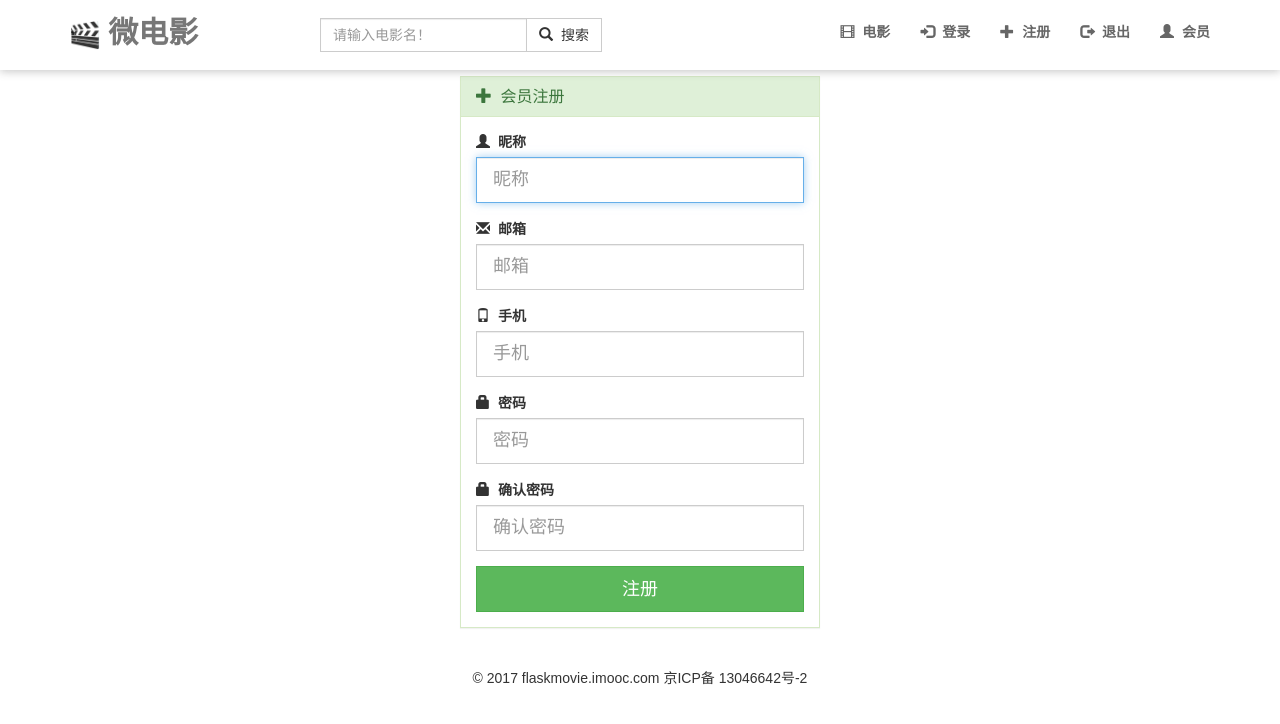
After one commit to summerliu1024/flask_movie, a Flask app: page /register in a window 1280 px wide. The commit adds this page. Shown: the top 724 px of the page. Run offline with Flask 2, Linux system fonts and the light colour scheme; some libraries are stand-ins or nearby versions.

Commit message:
会员注册界面渲染与显示

```diff
--- a/app/home/views.py
+++ b/app/home/views.py
@@ -17,3 +17,8 @@ def login():
 def logout():
     """点击退出 进入登录页面"""
     return redirect(url_for("home.login"))
+
+
+@home.route("/register")
+def register():
+    return render_template("home/register.html")
--- a/app/templates/home/home.html
+++ b/app/templates/home/home.html
@@ -61,7 +61,7 @@
                             class="glyphicon glyphicon-log-in"></span>&nbsp;登录</a>
                 </li>
                 <li>
-                    <a class="curlink" href="register.html"><span class="glyphicon glyphicon-plus"></span>&nbsp;注册</a>
+                    <a class="curlink" href="{{ url_for('home.register') }}"><span class="glyphicon glyphicon-plus"></span>&nbsp;注册</a>
                 </li>
                 <li>
                     <a class="curlink" href="{{ url_for('home.logout') }}"><span
--- /dev/null
+++ b/app/templates/home/register.html
@@ -0,0 +1,45 @@
+{% extends "home/home.html" %}
+
+{% block content %}
+<div class="row">
+        <div class="col-md-4 col-md-offset-4">
+            <div class="panel panel-success">
+                <div class="panel-heading">
+                    <h3 class="panel-title"><span class="glyphicon glyphicon-plus"></span>&nbsp;会员注册</h3>
+                </div>
+                <div class="panel-body">
+                    <form role="form">
+                        <fieldset>
+                            <div class="form-group">
+                                <label for="input_name"><span class="glyphicon glyphicon-user"></span>&nbsp;昵称</label>
+                                <input id="input_name" class="form-control input-lg" placeholder="昵称" name="name" type="text" autofocus>
+                            </div>
+                            <div class="col-md-12" id="error_name"></div>
+                            <div class="form-group">
+                                <label for="input_email"><span class="glyphicon glyphicon-envelope"></span>&nbsp;邮箱</label>
+                                <input id="input_email" class="form-control input-lg" placeholder="邮箱" name="email" type="email" autofocus>
+                            </div>
+                            <div class="col-md-12" id="error_email"></div>
+                            <div class="form-group">
+                                <label for="input_phone"><span class="glyphicon glyphicon-phone"></span>&nbsp;手机</label>
+                                <input id="input_phone" class="form-control input-lg" placeholder="手机" name="phone" type="text" autofocus>
+                            </div>
+                            <div class="col-md-12" id="error_phone"></div>
+                            <div class="form-group">
+                                <label for="input_password"><span class="glyphicon glyphicon-lock"></span>&nbsp;密码</label>
+                                <input id="input_password" class="form-control input-lg" placeholder="密码" name="password" type="password" value="">
+                            </div>
+                            <div class="col-md-12" id="error_password"></div>
+                            <div class="form-group">
+                                <label for="input_repassword"><span class="glyphicon glyphicon-lock"></span>&nbsp;确认密码</label>
+                                <input id="input_repassword" class="form-control input-lg" placeholder="确认密码" name="repassword" type="password" value="">
+                            </div>
+                            <div class="col-md-12" id="error_repassword"></div>
+                            <a href="user.html" class="btn btn-lg btn-success btn-block">注册</a>
+                        </fieldset>
+                    </form>
+                </div>
+            </div>
+        </div>
+    </div>
+{% endblock %}
```
